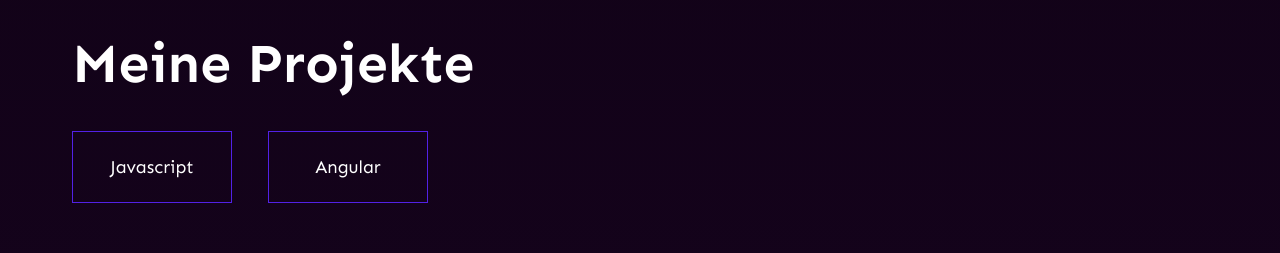
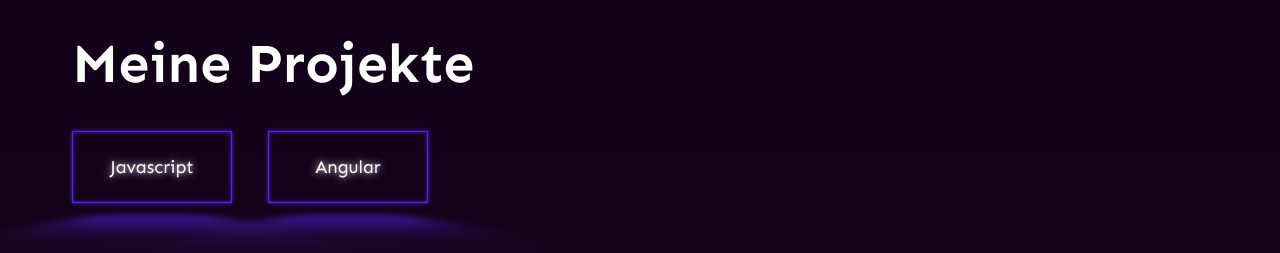
Before and after one commit to OliverTheil/portfolio, an Angular app in the folder portfolio/: page / in a window 1280 px wide. Shown: the part 2840-3093 px from the top of the page. Built offline with nearby package versions, Linux system fonts and the light colour scheme.

Commit message:
button bug

```diff
--- a/portfolio/src/app/aboutme/aboutme.component.html
+++ b/portfolio/src/app/aboutme/aboutme.component.html
@@ -1,6 +1,6 @@
 <section
   data-aos="fade-right"
-  data-aos-offset="400"
+  data-aos-offset="300"
   id="aboutMe"
   class="aboutMe bgc--black"
 >
--- a/portfolio/src/app/contact/contact.component.html
+++ b/portfolio/src/app/contact/contact.component.html
@@ -30,11 +30,7 @@
       class="marg--lr--72 contact__input__message absolute"
       required
     ></textarea>
-    <input
-      type="hidden"
-      name="_next"
-      value="https://oliver-theil.de/Pokedex/"
-    />
+    <input type="hidden" name="_next" value="https://oliver-theil.de/confirm" />
     <p class="marg--lr--72 contact__heading__name reg--16 absolute">Name</p>
     <p class="marg--lr--72 contact__heading__email reg--16 absolute">Email</p>
     <p class="marg--lr--72 contact__heading__message reg--16 absolute">
--- a/portfolio/src/app/headpage/headpage.component.html
+++ b/portfolio/src/app/headpage/headpage.component.html
@@ -4,14 +4,14 @@
     <div
       data-aos="fade-up"
       data-aos-anchor-placement="center-bottom"
-      data-aos-duration="2000"
+      data-aos-duration="1000"
       class="head__img"
     ></div>
   </div>
   <div
     data-aos="fade-up"
     data-aos-anchor-placement="center-bottom"
-    data-aos-duration="2000"
+    data-aos-duration="1000"
     class="head__text marg--lr--72 absolute"
   >
     <h1 class="font--white z--1">
--- a/portfolio/src/app/headpage/headpage.component.ts
+++ b/portfolio/src/app/headpage/headpage.component.ts
@@ -1,4 +1,5 @@
 import { Component, OnInit } from '@angular/core';
+import * as AOS from 'aos';
 
 @Component({
   selector: 'app-headpage',
@@ -8,5 +9,7 @@ import { Component, OnInit } from '@angular/core';
 export class HeadpageComponent implements OnInit {
   constructor() {}
 
-  ngOnInit() {}
+  ngOnInit() {
+    AOS.init();
+  }
 }
--- a/portfolio/src/app/path/path.component.html
+++ b/portfolio/src/app/path/path.component.html
@@ -1,4 +1,4 @@
-<section data-aos="fade-right" data-aos-offset="500" class="path bgc--black">
+<section data-aos="fade-right" data-aos-offset="300" class="path bgc--black">
   <div class="filter">
     <div class="marg--lr--72 path__text z--1">
       <h2 class="font--white">Mein Weg</h2>
--- a/portfolio/src/app/projects/projects.component.html
+++ b/portfolio/src/app/projects/projects.component.html
@@ -6,8 +6,8 @@
         !jsClicked ? (jsClicked = true) : (jsClicked = false);
         angularClicked = false
       "
-      class="filterButton"
-      [class.neonEffect]="jsClicked"
+      class="filterButton neonEffect"
+      [class.neonActive]="jsClicked"
     >
       Javascript
     </button>
@@ -16,8 +16,8 @@
         !angularClicked ? (angularClicked = true) : (angularClicked = false);
         jsClicked = false
       "
-      class="filterButton"
-      [class.neonEffect]="angularClicked"
+      class="filterButton neonEffect"
+      [class.neonActive]="angularClicked"
     >
       Angular
     </button>
--- a/portfolio/src/styles.scss
+++ b/portfolio/src/styles.scss
@@ -206,6 +206,10 @@ button {
   opacity: 1;
 }
 
+.neonActive {
+  background: var(--clr-purple) !important;
+}
+
 h1,
 h2,
 h3,
```
